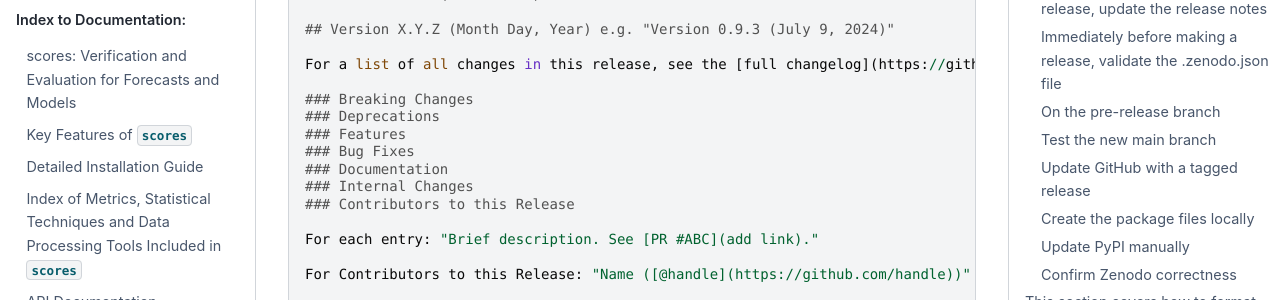
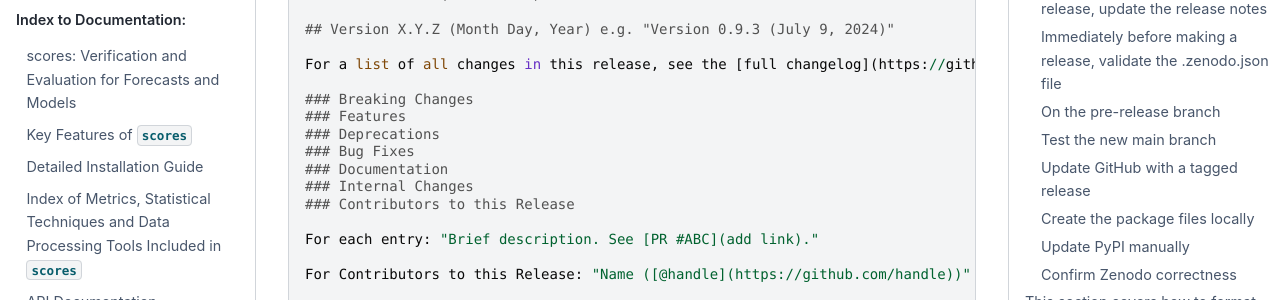
Before and after one commit to nci/scores, a Sphinx documentation site: the page built from docs/maintainer.md, in a window 1280 px wide and 900 px high, scrolled down 2301 px. Shown: the part 152-452 px from the top of the window. Built offline with Sphinx 7.4.7 and the Sphinx Book theme 1.1.4, drawn with Linux system fonts in a browser that asks for light colours; pages that are not in the unit, such as notebooks, are missing from menus.

Commit message:
In release note formatting section, reorder headers (#1009)

```diff
--- a/docs/maintainer.md
+++ b/docs/maintainer.md
@@ -66,8 +66,8 @@ Link to Zenodo archive: [https://doi.org/10.5281/zenodo.12697241](https://doi.or
 For a list of all changes in this release, see the [full changelog](https://github.com/nci/scores/compare/(X-1).(Y-1).(Z-1)...X.Y.Z). Below are the changes we think users may wish to be aware of.
 
 ### Breaking Changes
+### Features
 ### Deprecations
-### Features
 ### Bug Fixes
 ### Documentation
 ### Internal Changes
```
